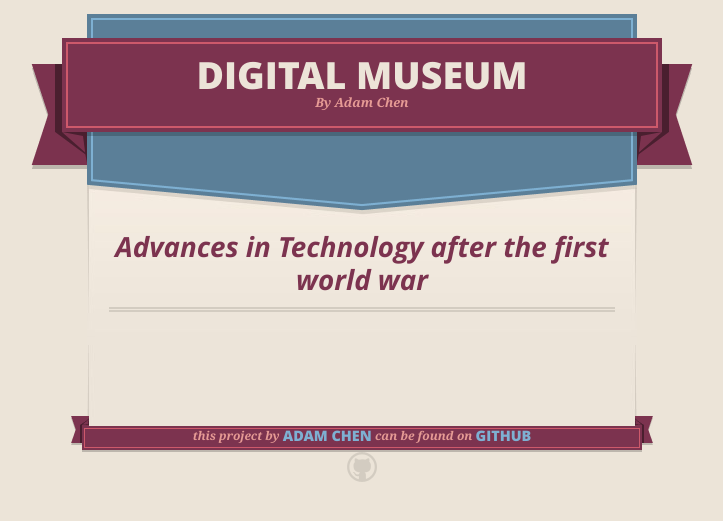
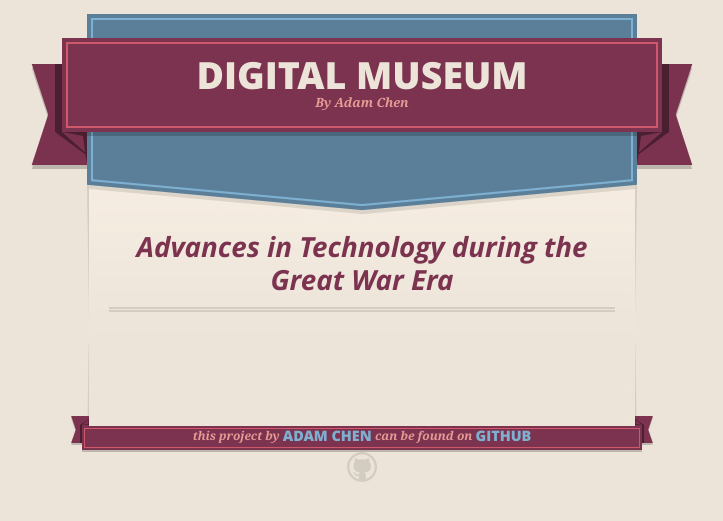
Before and after one commit to encodeous/CHC2D-DigitalMuseum, a Jekyll site: the page built from index.md, in a window 1280 px wide. Shown: the top 521 px of the page, without its empty margins (278-1001 px from the left). Built offline with Jekyll 4.4.1, drawn with Linux system fonts in a browser that asks for light colours; our own code applies the rules of GitHub Pages for plain Markdown files.

Commit message:
Update index.md

```diff
--- a/index.md
+++ b/index.md
@@ -2,4 +2,4 @@
 layout: default
 published: true
 ---
-# Advances in Technology after the first world war
+# Advances in Technology during the Great War Era
```
